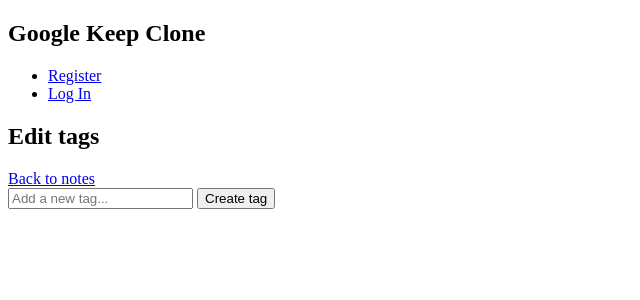
After one commit to themask025/google-keep-clone, a Flask app: page /tags/edit in a window 1280 px wide. The commit adds this page. Shown: the top 300 px of the page, without its empty margins (0-640 px from the left). Run offline with Flask 3, Linux system fonts and the light colour scheme; data that the repository does not hold is empty.

Commit message:
Completed tag editing page

```diff
--- a/src/__init__.py
+++ b/src/__init__.py
@@ -1,7 +1,7 @@
 from flask import Flask, redirect, url_for
 import os
 from src.model import database
-from src.controller import auth, notes
+from src.controller import auth, notes, tags
 
 
 def create_app(test_config=None):
@@ -24,6 +24,7 @@ def create_app(test_config=None):
 
     app.register_blueprint(auth.bp)
     app.register_blueprint(notes.bp)
+    app.register_blueprint(tags.bp)
 
     app.add_url_rule('/notes/', endpoint='index')
 
--- a/src/controller/notes.py
+++ b/src/controller/notes.py
@@ -27,6 +27,7 @@ def index():
 
     else:
         notes_rows = []
+        notes = []
 
     return render_template("notes/index.html", notes_rows=notes_rows, len=len, notes=notes)
 
--- a/src/controller/tags.py
+++ b/src/controller/tags.py
@@ -9,4 +9,58 @@ bp = Blueprint('tags', __name__, url_prefix='/tags')
 
 @bp.route('/edit', methods=('GET', 'POST'))
 def edit():
-    pass
+    db = get_db()
+
+    tags = db.execute('SELECT * FROM tags').fetchall()
+
+    if request.method == 'POST':
+        error = None
+
+        tag_names = [tag['name'] for tag in tags]
+
+        if request.form.get('create_tag') is not None:
+            # check if tag name is valid
+            new_tag_name = request.form.get('new_tag_name')
+            if new_tag_name is None or new_tag_name == "":
+                error = 'The name of the tag cannot be empty.'
+
+            #   check if it's unique
+            if new_tag_name in tag_names:
+                error = 'A tag with this name already exists.'
+
+            # update in db
+            if error == None:
+                db.execute('INSERT INTO tags (name) VALUES (?)', (new_tag_name,))
+                db.commit()
+            else:
+                flash(error)
+
+        else:
+            for i, tag in enumerate(tags):
+                if request.form.get('update_tag_' + str(tag['id'])) is not None:
+
+                    # check if name is empty
+                    new_tag_name = request.form.get('tag_' + str(tag['id']))
+                    if new_tag_name != tag['name']:
+                        if new_tag_name is None:
+                            error = 'The name of the tag cannot be empty.'
+
+                        #   check if it's unique
+                        if new_tag_name in tag_names:
+                            error = 'A tag with this name already exists.'
+
+                        # update in db
+                        if error == None:
+                            db.execute('UPDATE tags SET name = ? WHERE id=?', (new_tag_name, tag['id']))
+                            db.commit()
+                        else:
+                            flash(error)
+
+                elif request.form.get('delete_tag_' + str(tag['id'])) is not None:
+                    # delete tag from database
+                    db.execute('DELETE FROM tags WHERE id=?', (tag['id'],))
+                    db.commit()
+
+        tags = db.execute('SELECT * FROM tags').fetchall()
+
+    return render_template('/tags/index.html', tags=tags)
--- a/src/templates/notes/index.html
+++ b/src/templates/notes/index.html
@@ -9,7 +9,7 @@
     {% if session['user_id'] %}
         <h1>Hello {{session['username']}}</h1>
 
-        <!-- <a href="{{ url_for('tags.edit') }}">Edit tags</a> -->
+        <a href="{{ url_for('tags.edit') }}">Edit tags</a>
         <a href="{{ url_for('notes.create') }}">Create a new note</a>
 
         {% for note in notes %}
--- /dev/null
+++ b/src/templates/tags/index.html
@@ -0,0 +1,24 @@
+{% extends 'base.html' %}
+
+{% block header %}
+    {% block title %}
+        <h1>Edit tags</h1>
+    {% endblock %}
+{% endblock %}
+
+{% block content %}
+    <a href="{{ url_for('notes.index') }}">Back to notes</a>
+
+    <form method="post">
+        <input type="text" name="new_tag_name" id="new_tag_input" placeholder="Add a new tag...">
+        <input type="submit" name="create_tag" id="create_tag_button" value="Create tag">
+        {% for tag in tags %}
+        <section class="tag_preview">
+            <input type="text" name="tag_{{tag['id']}}" id="tag_{{tag['id']}}_input" value="{{tag['name']}}">
+            <input type="submit" name="update_tag_{{tag['id']}}" id="tag_{{tag['id']}}_update_button" value="Update name">
+            <input type="submit" name="delete_tag_{{tag['id']}}" id="tag_{{tag['id']}}_delete_button" value="Delete">
+        </section>
+        {% endfor %}
+    </form>
+
+{% endblock %}
```
